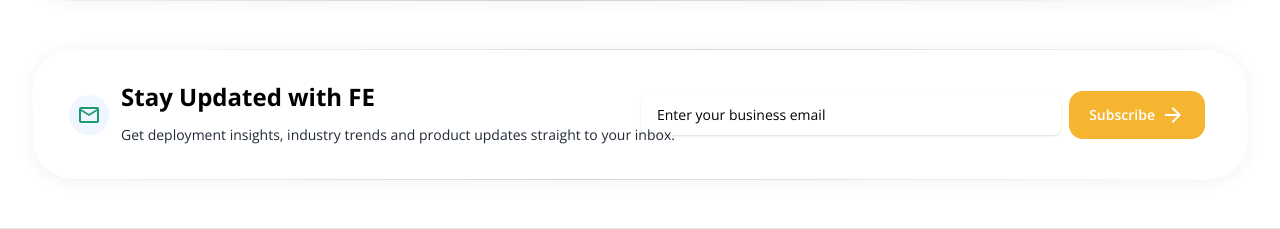
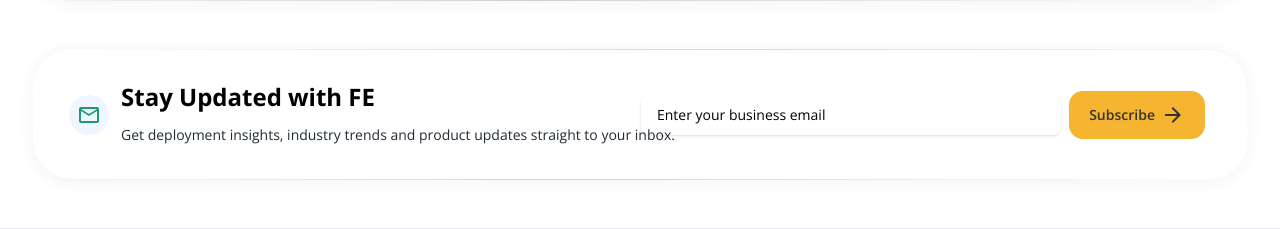
Before and after one commit to marutipai7/fieldengineer-crm, a Django app: template home/templates/home/home.html in a window 1280 px wide. Shown: the part 2600-2829 px from the top of the page. Run offline with Django 5.2, Linux system fonts and the light colour scheme; the template is opened without the code that fills it, so the values that code supplies are empty; some libraries are stand-ins or nearby versions.

Commit message:
home-page

```diff
--- a/home/templates/home/home.html
+++ b/home/templates/home/home.html
@@ -503,7 +503,7 @@
     /* Force blue background on subscribe button */
     .stay-updated-submit {
 
-        color: #ffffff !important;
+        /* color: #ffffff !important; */
         /* Force white text */
         border: none !important;
     }
@@ -511,7 +511,7 @@
     .stay-updated-submit:hover {
         /* background-color: #1d4ed8 !important; */
         /* Darker blue on hover */
-        color: #ffffff !important;
+        /* color: #ffffff !important; */
         /* transform: translateY(-1px); */
         box-shadow: 0 4px 16px rgba(37, 99, 235, 0.4);
     }
```
